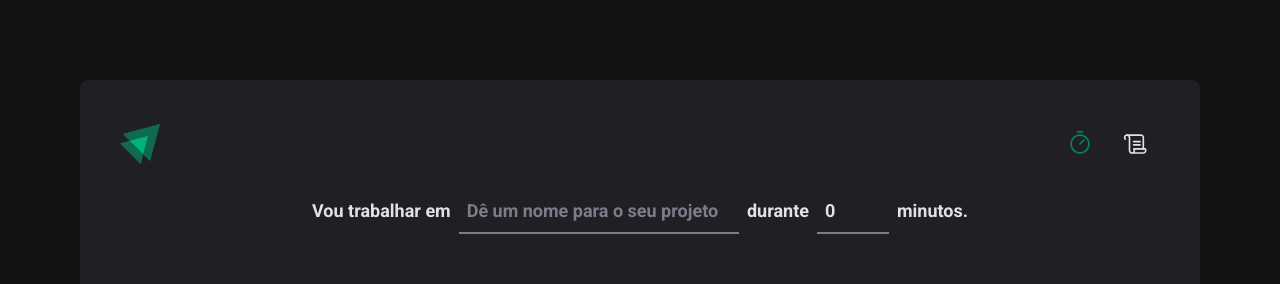
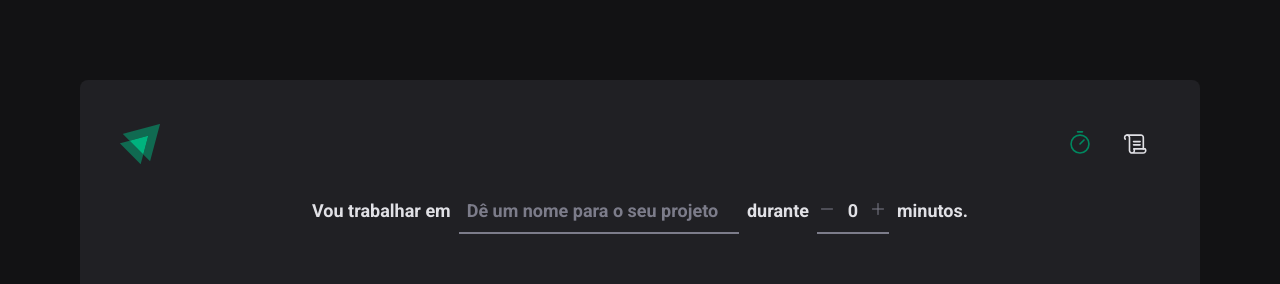
Before and after one commit to IgorWeisss/Ignite-projeto-2-timer, a React (Vite) app: page / in a window 1280 px wide. Shown: the top 284 px of the page. Built offline with nearby package versions, Linux system fonts and the light colour scheme.

Commit message:
botões de incremento e decremento de minutos

```diff
--- a/src/pages/Home/index.tsx
+++ b/src/pages/Home/index.tsx
@@ -3,7 +3,7 @@ import { useForm } from 'react-hook-form'
 import { zodResolver } from '@hookform/resolvers/zod'
 import { z } from 'zod'
 
-import { Play } from 'phosphor-react'
+import { Minus, Play, Plus } from 'phosphor-react'
 import {
   ButtonContainer,
   CounterContainer,
@@ -45,14 +45,21 @@ export function Home() {
   const secondsDisplayed = String(totalTimeInSeconds).padStart(2, '0')
 
   useEffect(() => {
+    let interval: number
+
     if (activeTask) {
-      setInterval(() => {
+      interval = setInterval(() => {
         setSecondsPassed(differenceInSeconds(new Date(), activeTask.startTime))
       }, 1000)
     }
+
+    return () => {
+      clearInterval(interval)
+    }
   }, [activeTask])
 
-  const { register, handleSubmit, watch, reset } = useForm<NewTaskFormData>({
+  const { register, handleSubmit, watch, reset, getValues, setValue } =
+    useForm<NewTaskFormData>({
       resolver: zodResolver(newTaskFormValidationSchema),
       defaultValues: {
         projectName: '',
@@ -73,8 +80,23 @@ export function Home() {
 
     setTasks((state) => [...state, newTask])
     setActiveTaskId(newTask.id)
+    setSecondsPassed(0)
 
     reset()
+  }
+
+  function handleIncrementMinutesAmount() {
+    const actualValue = getValues('minutesAmount')
+    const newValue = actualValue + 5
+
+    setValue('minutesAmount', newValue)
+  }
+
+  function handleDecrementMinutesAmount() {
+    const actualValue = getValues('minutesAmount')
+    const newValue = actualValue - 5
+
+    setValue('minutesAmount', newValue)
   }
 
   return (
@@ -97,6 +119,14 @@ export function Home() {
         </datalist>
 
         <label htmlFor="minutesAmount">durante</label>
+        <div>
+          <button
+            className="decrementButton"
+            onClick={handleDecrementMinutesAmount}
+            type="button"
+          >
+            <Minus size={16} />
+          </button>
           <input
             type="number"
             id="minutesAmount"
@@ -107,6 +137,14 @@ export function Home() {
             required
             {...register('minutesAmount', { valueAsNumber: true })}
           />
+          <button
+            className="incrementButton"
+            onClick={handleIncrementMinutesAmount}
+            type="button"
+          >
+            <Plus size={16} />
+          </button>
+        </div>
         <span>minutos.</span>
       </FormContainer>
       <CounterContainer>
--- a/src/pages/Home/styles.ts
+++ b/src/pages/Home/styles.ts
@@ -50,6 +50,17 @@ export const FormContainer = styled.form`
     }
   }
 
+  input::-webkit-outer-spin-button,
+  input::-webkit-inner-spin-button {
+    -webkit-appearance: none;
+    margin: 0;
+  }
+
+  input[type='number'] {
+    appearance: textfield;
+    -moz-appearance: textfield;
+  }
+
   input::placeholder {
     color: ${(props) => props.theme['gray-500']};
   }
@@ -59,12 +70,42 @@ export const FormContainer = styled.form`
     border-color: ${(props) => props.theme['green-500']};
   }
 
+  div {
+    display: flex;
+    align-items: center;
+    position: relative;
+    width: 4.5rem;
+    gap: 0.5rem;
+  }
+
+  button {
+    position: absolute;
+    background-color: transparent;
+    border: 0;
+    color: ${(props) => props.theme['gray-500']};
+    width: 1rem;
+    transition: color 0.2s;
+  }
+
+  button:hover {
+    color: ${(props) => props.theme['gray-100']};
+  }
+
+  div .decrementButton {
+    left: 0.15625rem;
+  }
+
+  div .incrementButton {
+    right: 0.15625rem;
+  }
+
   #projectName {
     flex: 1;
   }
 
   #minutesAmount {
-    width: 4.5rem;
+    width: 100%;
+    text-align: center;
   }
 `
 
```
Lines whose indentation alone changed are shown as unchanged.
